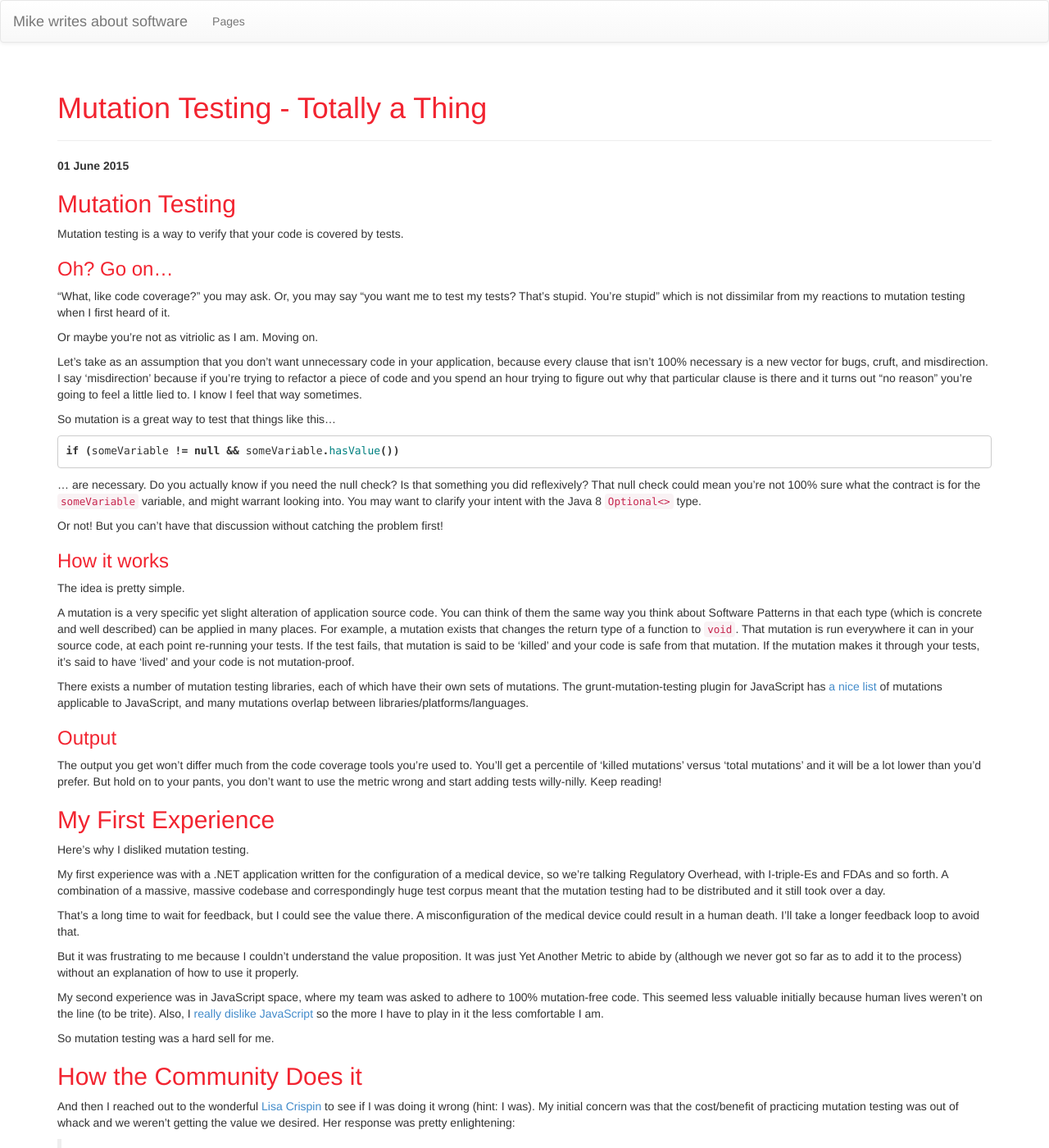
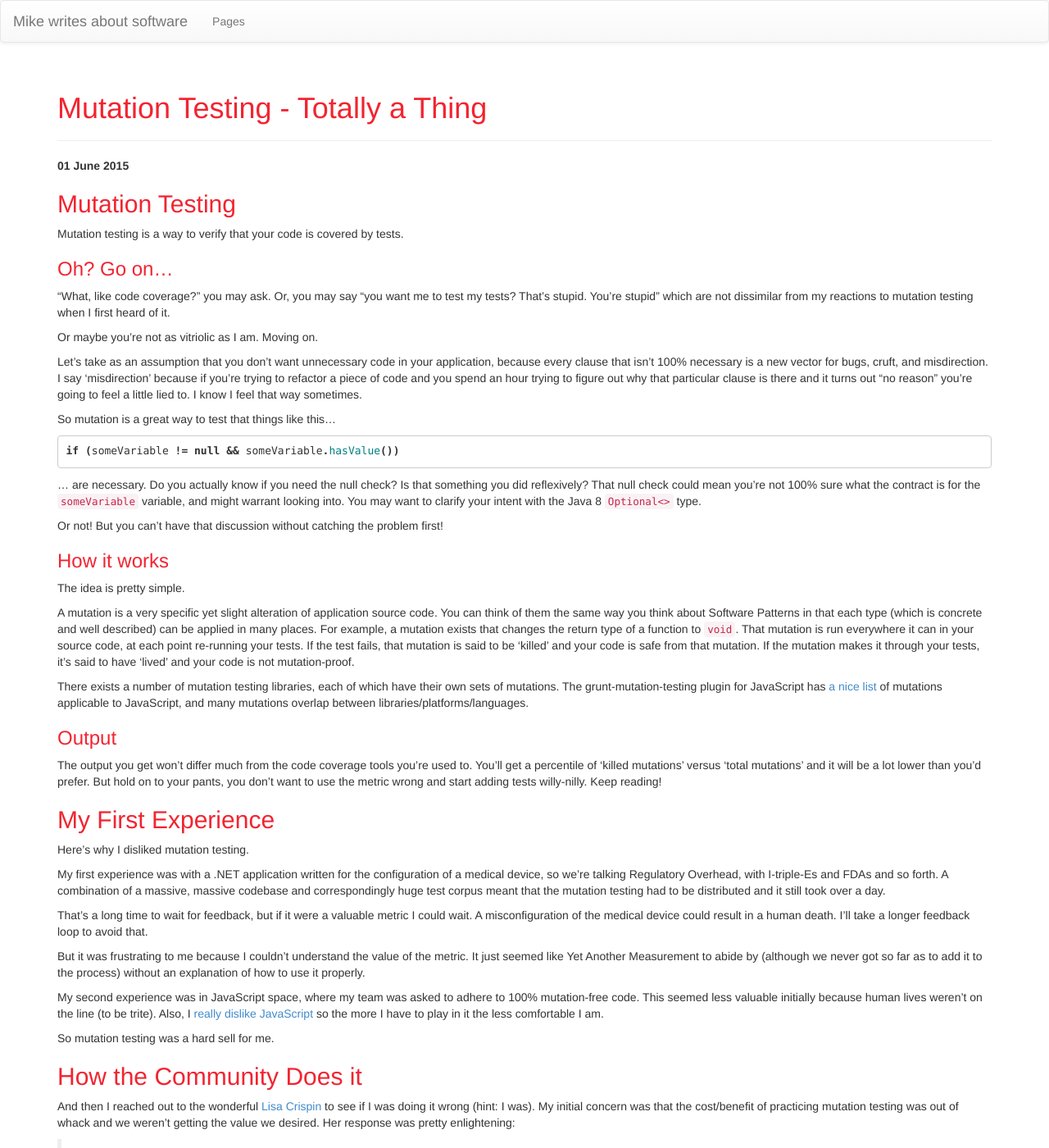
Before and after one commit to mike-rogers/mike-rogers.github.com, a Jekyll site: the page built from _posts/2015-06-01-mutation-testing-totally-a-thing.md, in a window 1280 px wide and 1400 px high. Shown: the whole window at 82% size. Built offline with Jekyll 4.4.1, drawn with Linux system fonts in a browser that asks for light colours; comment, search, counter and statistics services are not loaded; some of the changed text lies outside the part shown.

Commit message:
fixes a few grammatical mistakes and typos, clarifies a minor section

```diff
--- a/_posts/2015-06-01-mutation-testing-totally-a-thing.md
+++ b/_posts/2015-06-01-mutation-testing-totally-a-thing.md
@@ -11,7 +11,7 @@ Mutation testing is a way to verify that your code is covered by tests.
 
 ### Oh? Go on...
 
-"What, like code coverage?" you may ask. Or, you may say "you want me to test my tests? That's stupid. You're stupid" which is not dissimilar from my reactions to mutation testing when I first heard of it.
+"What, like code coverage?" you may ask. Or, you may say "you want me to test my tests? That's stupid. You're stupid" which are not dissimilar from my reactions to mutation testing when I first heard of it.
 
 Or maybe you're not as vitriolic as I am. Moving on.
 
@@ -45,9 +45,9 @@ Here's why I disliked mutation testing.
 
 My first experience was with a .NET application written for the configuration of a medical device, so we're talking Regulatory Overhead, with I-triple-Es and FDAs and so forth. A combination of a massive, massive codebase and correspondingly huge test corpus meant that the mutation testing had to be distributed and it still took over a day.
 
-That's a long time to wait for feedback, but I could see the value there. A misconfiguration of the medical device could result in a human death. I'll take a longer feedback loop to avoid that.
+That's a long time to wait for feedback, but if it were a valuable metric I could wait. A misconfiguration of the medical device could result in a human death. I'll take a longer feedback loop to avoid that.
 
-But it was frustrating to me because I couldn't understand the value proposition. It was just Yet Another Metric to abide by (although we never got so far as to add it to the process) without an explanation of how to use it properly.
+But it was frustrating to me because I couldn't understand the value of the metric. It just seemed like Yet Another Measurement to abide by (although we never got so far as to add it to the process) without an explanation of how to use it properly.
 
 My second experience was in JavaScript space, where my team was asked to adhere to 100% mutation-free code. This seemed less valuable initially because human lives weren't on the line (to be trite). Also, I [really](https://mike-rogers.github.io/2013/08/21/testing-in-javascript) [dislike](https://mike-rogers.github.io/2014/08/04/javascript-deferred-loading-migraines-and-you) [JavaScript](https://mike-rogers.github.io/2014/08/22/failed-experiment-testing-javascript) so the more I have to play in it the less comfortable I am.
 
```
Also changed, not shown: other parts of _posts/2015-06-01-mutation-testing-totally-a-thing.md (+1 -1 lines), _posts/2015-05-24-the-snowman-experiment.md (added, +28 -0 lines).
